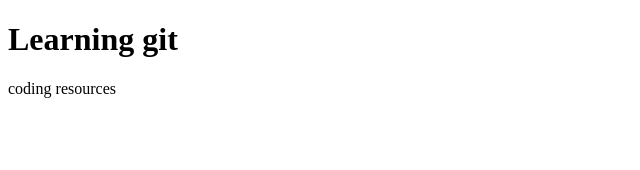
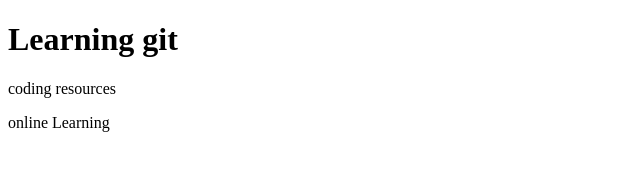
Before and after one commit to ssali-loader/test-git, a plain HTML site: page contact/visit.html in a window 1280 px wide. Shown: the whole page, without its empty margins (0-640 px from the left). Drawn offline with Linux system fonts and the light colour scheme.

Commit message:
changed visit.html

```diff
--- a/contact/visit.html
+++ b/contact/visit.html
@@ -8,6 +8,7 @@
         <div class="container">
         <h1>Learning git</h1>
         <p>coding resources</p>
+        <p>online Learning</p>
     </body>
 </div>
 </html>
```
